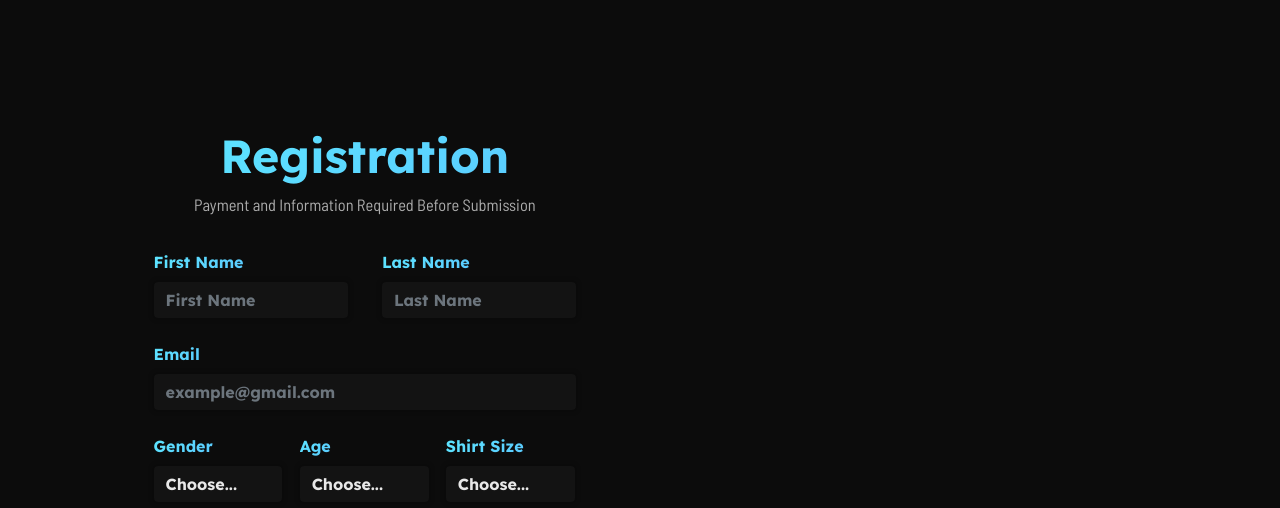
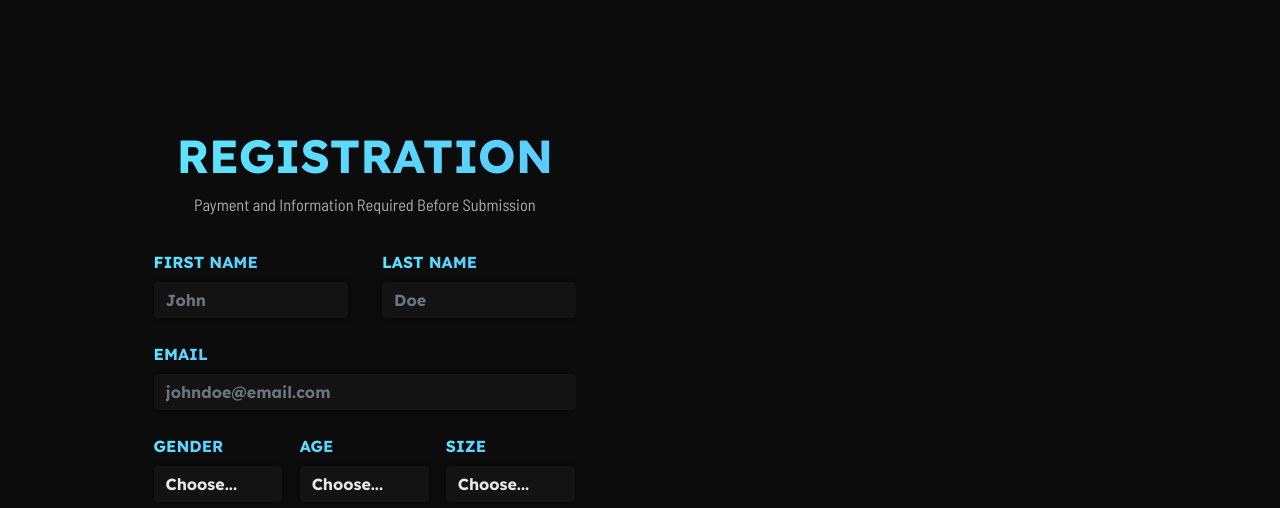
Before and after one commit to siyachoudhary/rfw-5k-2023, a React (Create React App) app: page /#/rfw-5k-2023/team in a window 1280 px wide. Shown: the part 2840-3348 px from the top of the page. Built offline with nearby package versions, Linux system fonts and the light colour scheme; no server answers; the database is empty.

Commit message:
shiven the secret word is harish

```diff
--- a/src/pages/Registration.js
+++ b/src/pages/Registration.js
@@ -98,26 +98,26 @@ export const Registration = () => {
     return(
         <div className = 'registrationSection'>
             <div className = 'formSection'>
-                <h1 className = 'labels registrationSectionHeader'>Registration</h1>
+                <h1 className = 'labels registrationSectionHeader'>REGISTRATION</h1>
                 <p className = "requirements">Payment and Information Required Before Submission</p>
                 <form>
                     <div className="form-row firstname">
                         <div className="form-group col-md-6">
-                            <label className = 'labels'>First Name</label>
-                            <input type="firstName" className="form-control fn" id="firstName" placeholder="First Name"/>
+                            <label className = 'labels'>FIRST NAME</label>
+                            <input type="firstName" className="form-control fn" id="firstName" placeholder="John"/>
                         </div>
 
                         <div className="form-group col-md-6">
-                            <label className = 'labels'>Last Name</label>
-                            <input type="lastName" className="form-control ln" id="lastName" placeholder="Last Name"/>
+                            <label className = 'labels'>LAST NAME</label>
+                            <input type="lastName" className="form-control ln" id="lastName" placeholder="Doe"/>
                         </div>
                     </div>
 
                     <div className="form-row">
                         <div className="form-group email">
                             <div className="form-group col-md-6 email">
-                                    <label className = 'labels'>Email</label>
-                                    <input type="email" className="form-control" id="email" placeholder="example@gmail.com"/>
+                                    <label className = 'labels'>EMAIL</label>
+                                    <input type="email" className="form-control" id="email" placeholder="johndoe@email.com"/>
                             </div>
                         </div>
                     </div>
@@ -125,7 +125,7 @@ export const Registration = () => {
 
                     <div className="form-row">
                         <div className="form-group col-md-6 gendersection">
-                            <label className = 'labels'>Gender</label>
+                            <label className = 'labels'>GENDER</label>
                                 <select id="inputState" className="form-control gen">
                                     <option selected>Choose...</option>
                                     <option>Male</option>
@@ -137,7 +137,7 @@ export const Registration = () => {
 
 
                         <div className="form-group col-md-2 agesection">
-                            <label className = 'labels'>Age</label>
+                            <label className = 'labels'>AGE</label>
                                 <select id="inputState" className="form-control age">
                                     <option selected>Choose...</option>
                                     <option>8 and under</option>
@@ -155,7 +155,7 @@ export const Registration = () => {
 
 
                         <div className="form-group col-md-4 sizesection">
-                            <label className = 'labels'>Shirt Size</label>
+                            <label className = 'labels'>SIZE</label>
                             <select id="inputState" className="form-control size">
                                 <option selected>Choose...</option>
                                 <option>XS</option>
```
